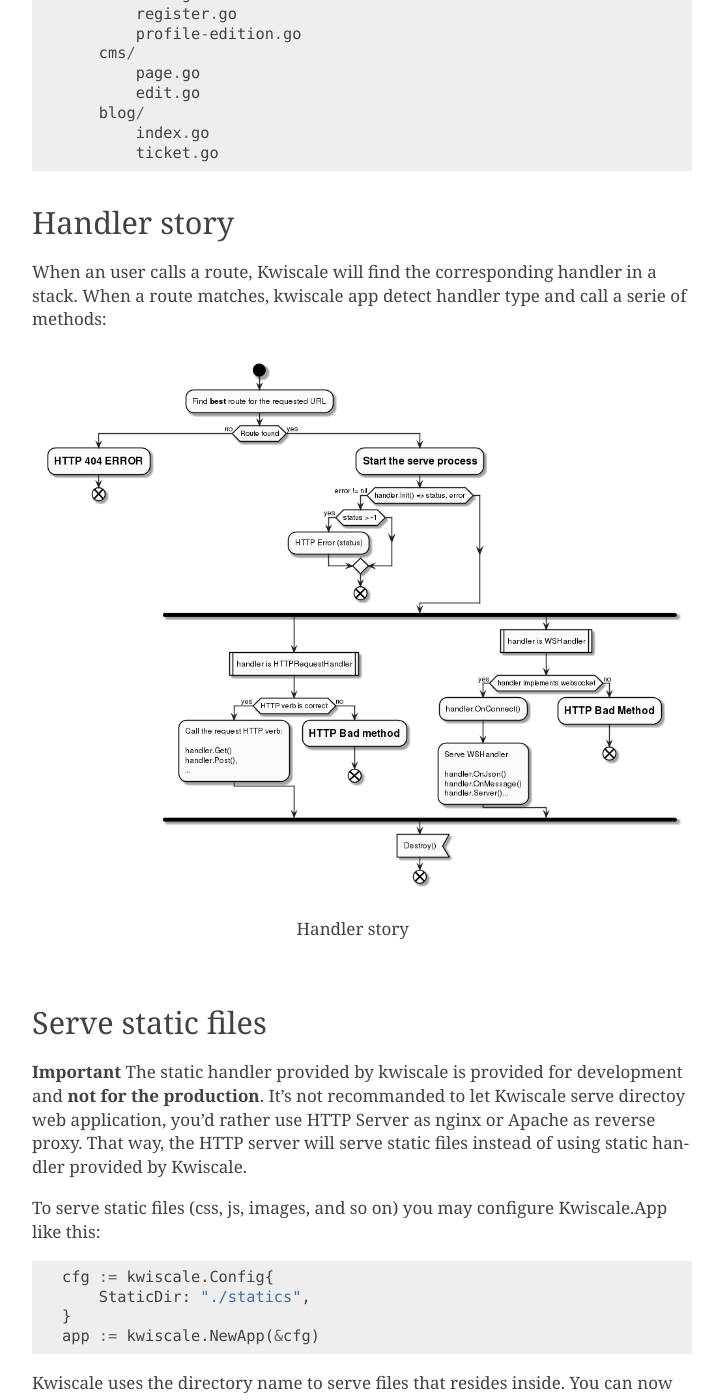
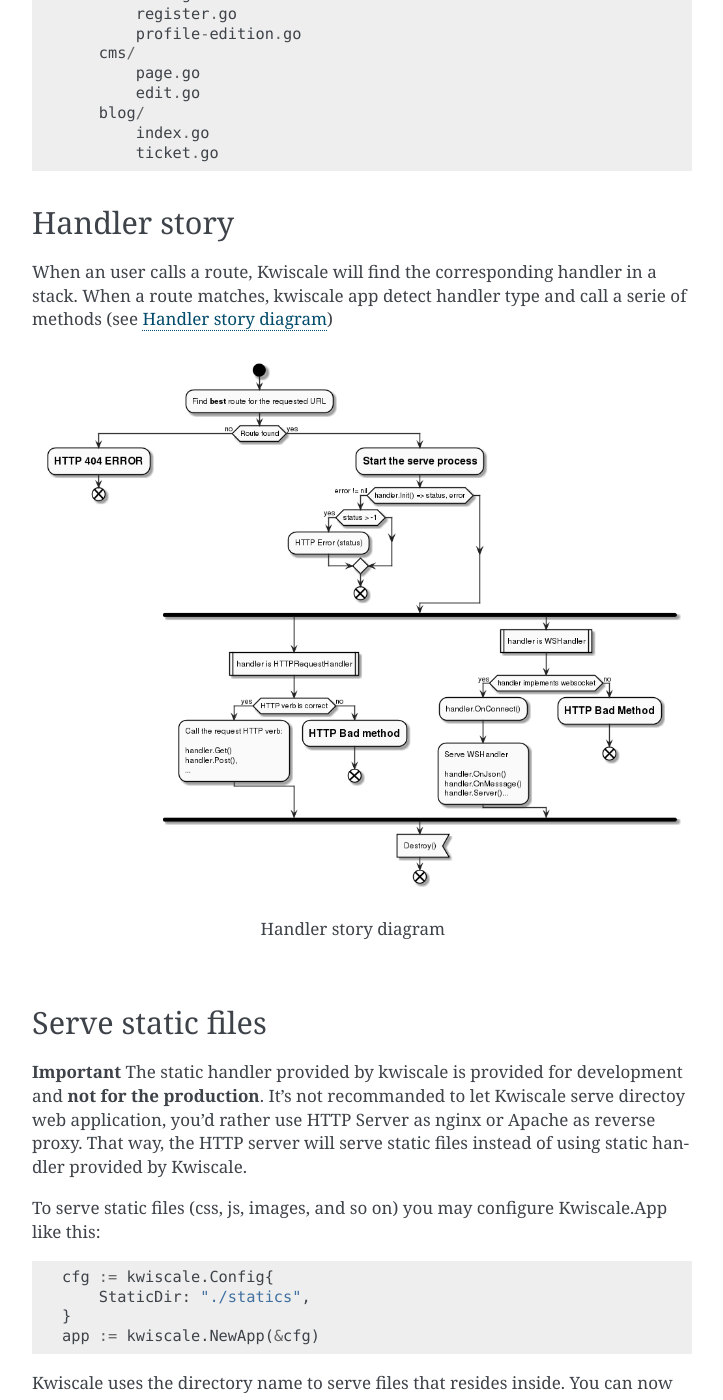
Before and after one commit to kwiscale/documentation, a Sphinx documentation site: the page built from docs/develop/generalities.rst, in a window 1280 px wide and 1400 px high, scrolled down 1318 px. Shown: the whole window, without its empty margins (388-1111 px from the left). Built offline with Sphinx 7.4.7, drawn with Linux system fonts in a browser that asks for light colours; pages that are not in the unit, such as notebooks, are missing from menus.

Commit message:
Set reference for diagram (enhance pdf)

```diff
--- a/docs/develop/generalities.rst
+++ b/docs/develop/generalities.rst
@@ -78,12 +78,14 @@
 
 When an user calls a route, Kwiscale will find the corresponding handler
 in a stack. When a route matches, kwiscale app detect handler type and
-call a serie of methods:
+call a serie of methods (see :ref:`handler-process`)
+
+.. _handler-process:
 
 .. figure:: ../images/handler-process.png
    :alt: Handler story
 
-   Handler story
+   Handler story diagram
 
 Serve static files
 ------------------
```
